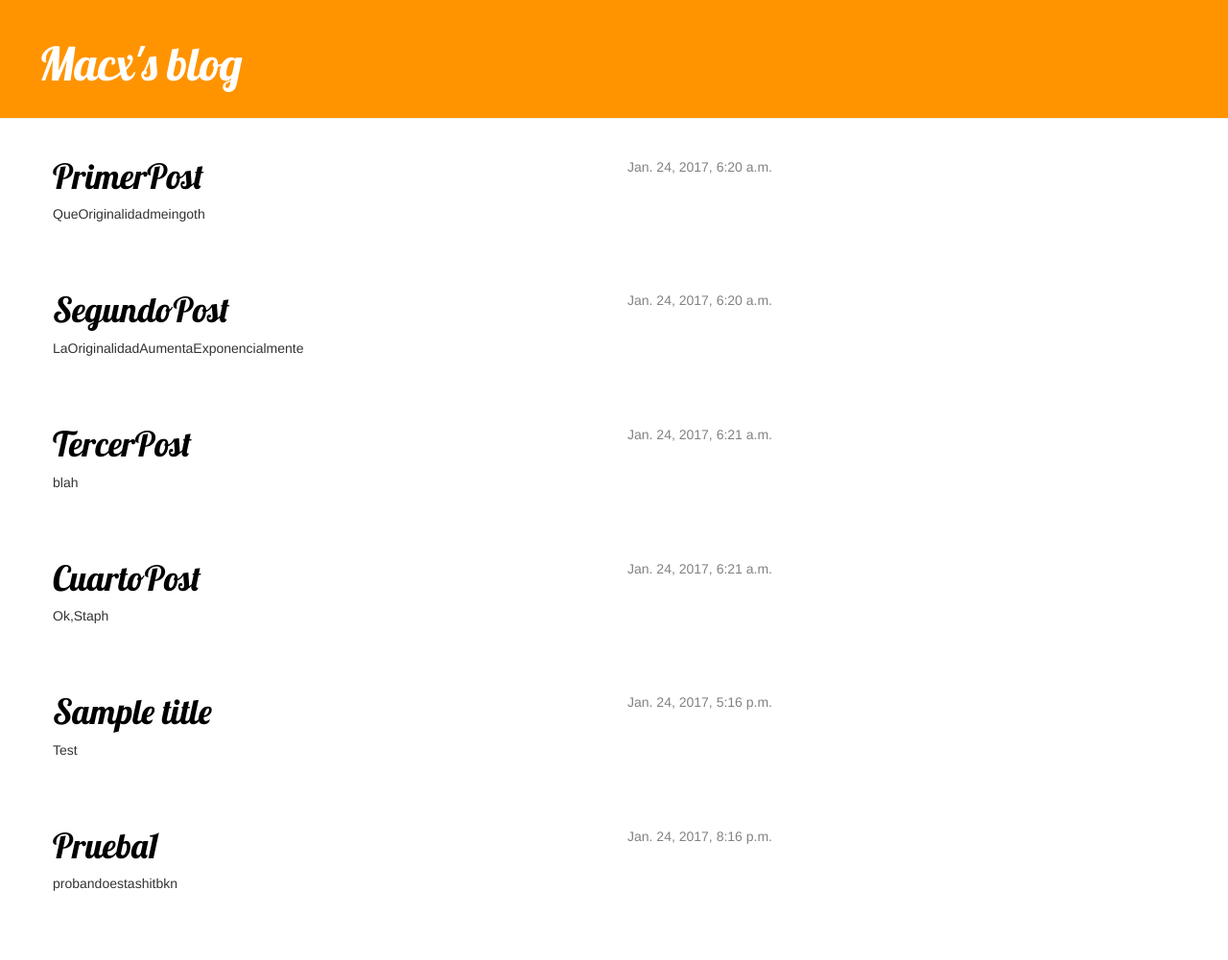
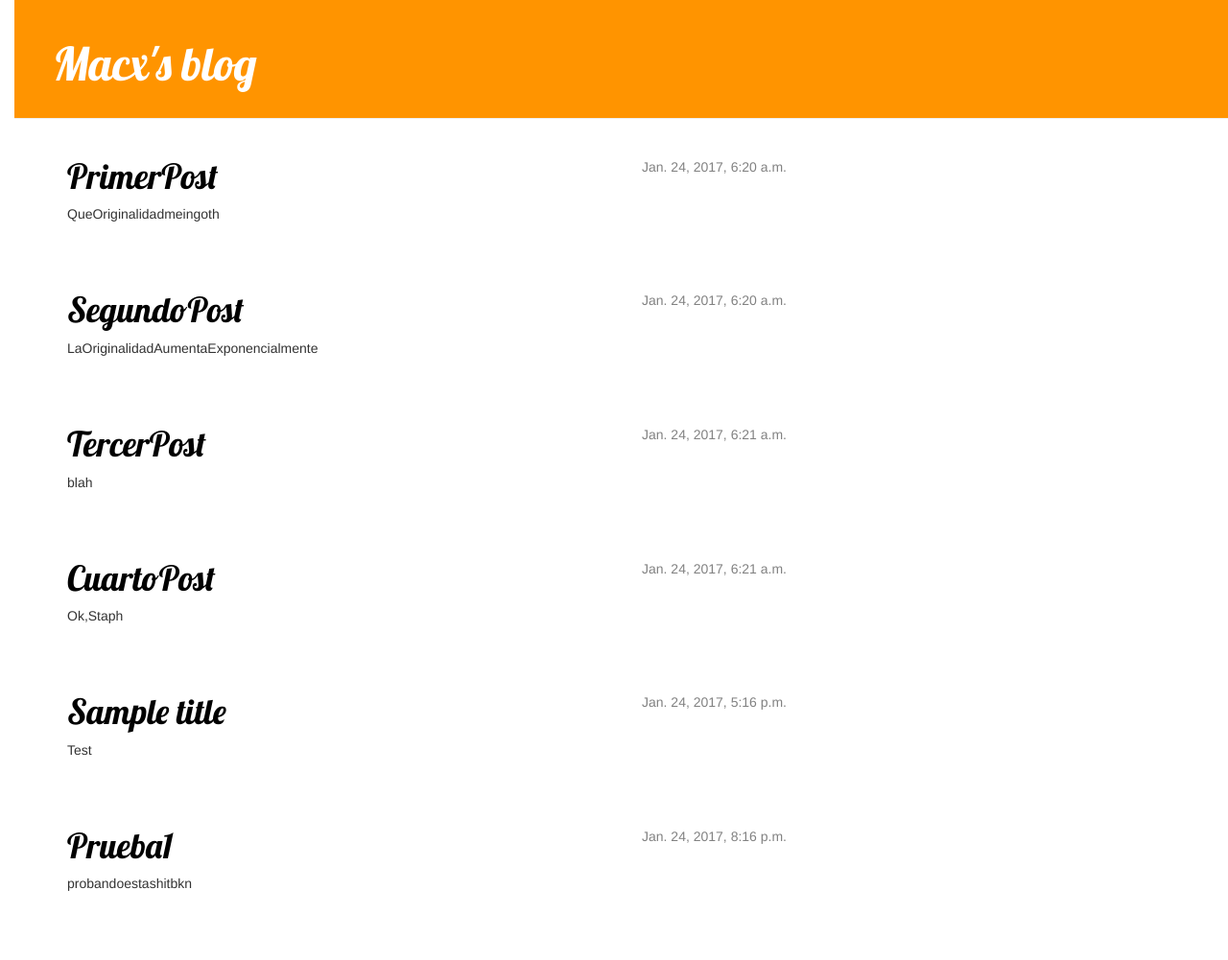
Before and after one commit to Voidtrace/my-first-blog, a Django app: page / in a window 1280 px wide. Shown: the whole page at 96% size. Run offline with Django 3.2, Linux system fonts and the light colour scheme; data comes from the database, SQL or seed files in the repository; some libraries are stand-ins or nearby versions.

Commit message:
prueba de consola

```diff
--- a/mysite/settings.py
+++ b/mysite/settings.py
@@ -23,7 +23,7 @@ BASE_DIR = os.path.dirname(os.path.dirname(os.path.abspath(__file__)))
 SECRET_KEY = '8z0pabk)8sd30jcnqc#jq&56+qf^u8j3n2*&&o3tfzz4d7w_gl'
 
 # SECURITY WARNING: don't run with debug turned on in production!
-DEBUG = True
+DEBUG = False
 
 ALLOWED_HOSTS = []
 
--- a/static/css/blog.css
+++ b/static/css/blog.css
@@ -45,3 +45,6 @@
     .post h1 a, .post h1 a:visited {
         color: #000000;
     }
+    body {
+        padding-left: 15px;
+    }
```
